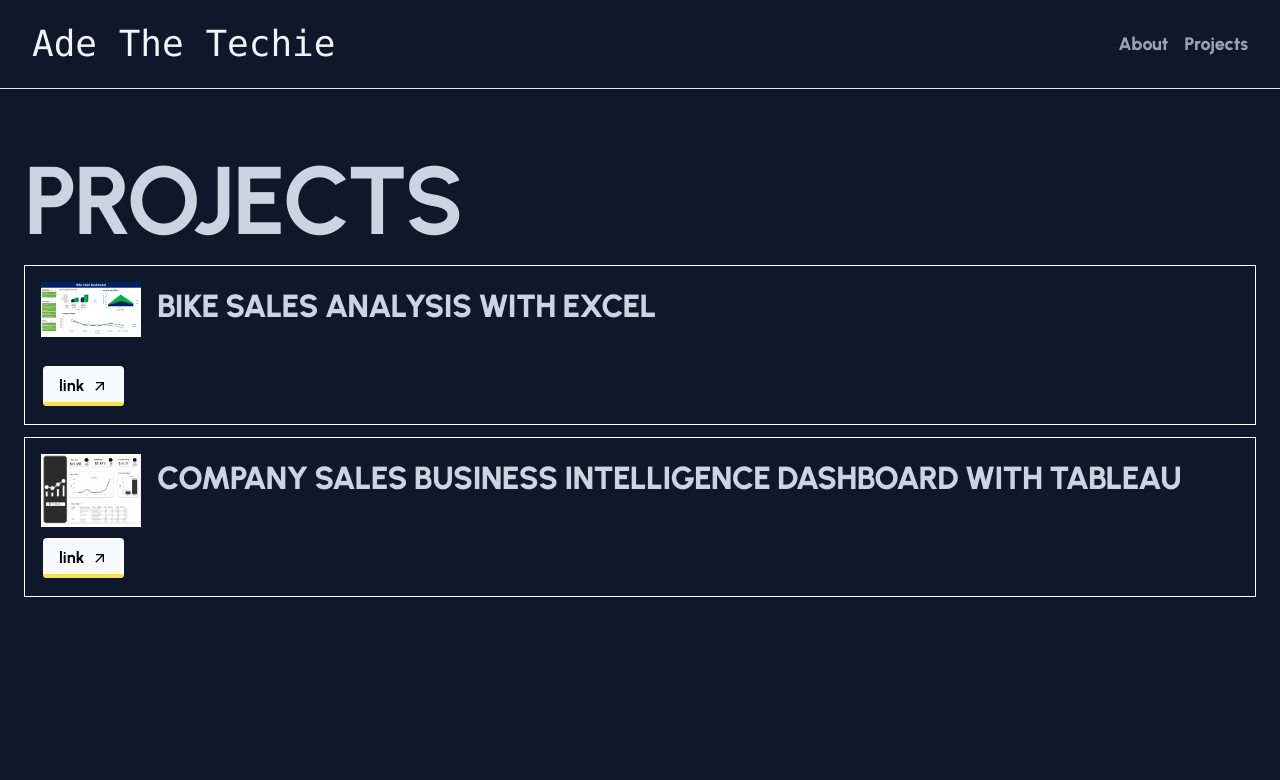
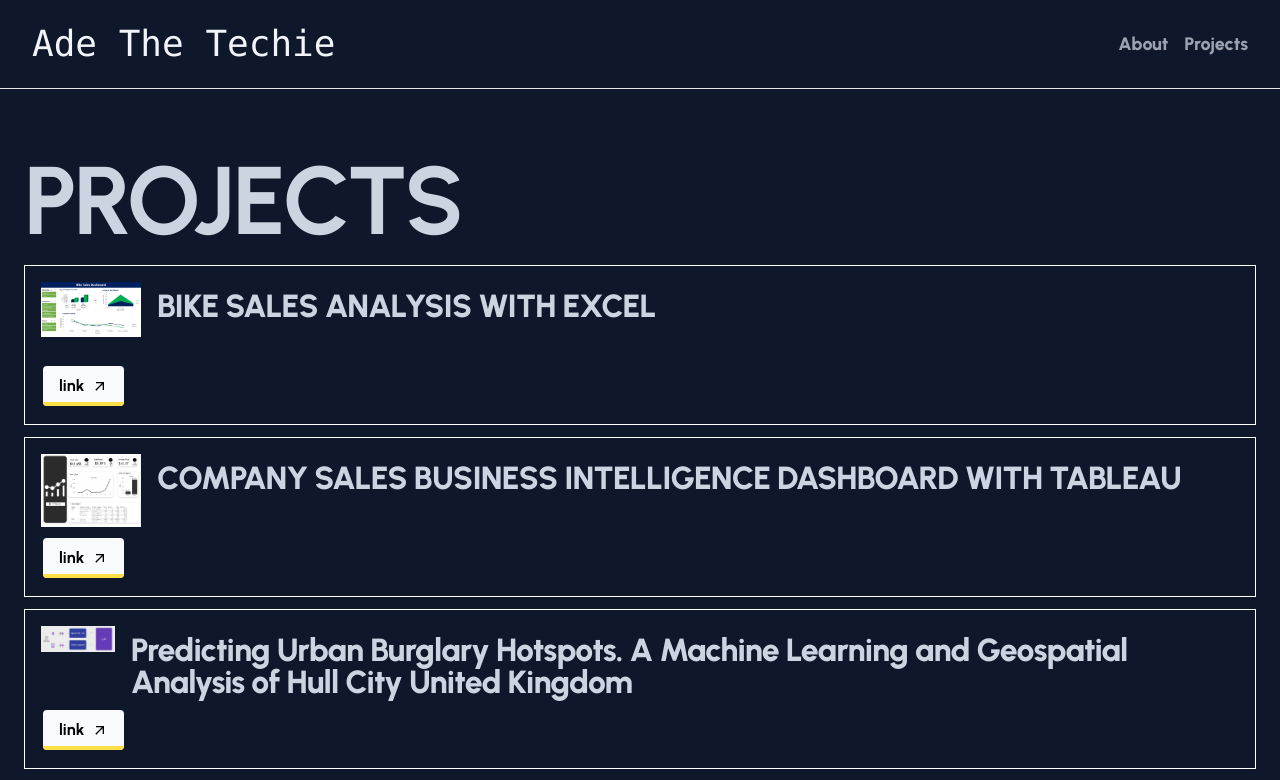
Before and after one commit to Demmynile/port3D, a Next.js app: page /projects in a window 1280 px wide. Shown: the top 780 px of the page. Built offline with nearby package versions, Linux system fonts and the light colour scheme.

Commit message:
added new changes

```diff
--- a/src/app/data.ts
+++ b/src/app/data.ts
@@ -24,24 +24,24 @@ export const projectData: allProjectProps = [
     liveLink: "",
     description: "",
   },
-  // {
-  //   id : 3,
-  //   title: "OPEN SOURCE LLM RAG APPLICATIONS",
-  //   image: tSpeech,
-  //   github:
-  //     "https://github.com/Demmynile/Journey_to_ML_engineer/tree/main/llms/open-source",
-  //   liveLink: "",
-  //   description: "",
-  // },
-  // {
-  //   id : 4,
-  //   title: "Churn Prediction using Machine Learning",
-  //   image: churnImage,
-  //   github:
-  //     "https://github.com/Demmynile/Journey_to_ML_engineer/blob/main/machine-learning/churn-prediction/03-churn.ipynb",
-  //   liveLink: "",
-  //   description: "",
-  // },
+  {
+    id : 3,
+    title: "Predicting Urban Burglary Hotspots. A Machine Learning and Geospatial Analysis of Hull City United Kingdom",
+    image: tSpeech,
+    github:
+      "https://github.com/Demmynile/crime-prediction",
+    liveLink: "",
+    description: "",
+  },
+  {
+    id : 4,
+    title: "Brain tumor detection and classification using Machine Learning and Deep Learning Models",
+    image: churnImage,
+    github:
+      "https://github.com/Demmynile/brain-tumor-classification-web",
+    liveLink: "",
+    description: "",
+  },
   // {
   //   id : 5,
   //   title: "Car Price Prediction using Machine Learning and Deep Learning Models",
```
